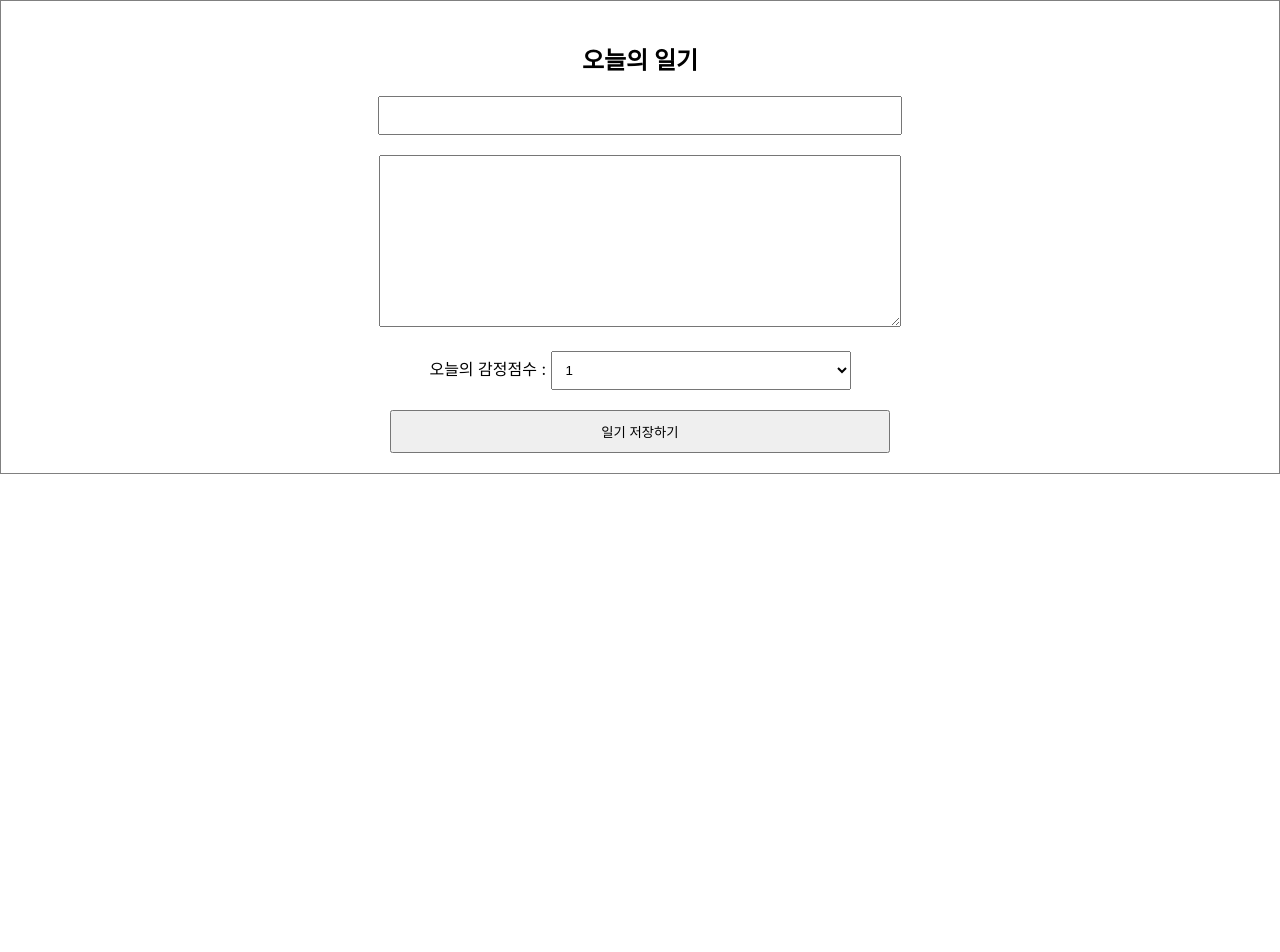
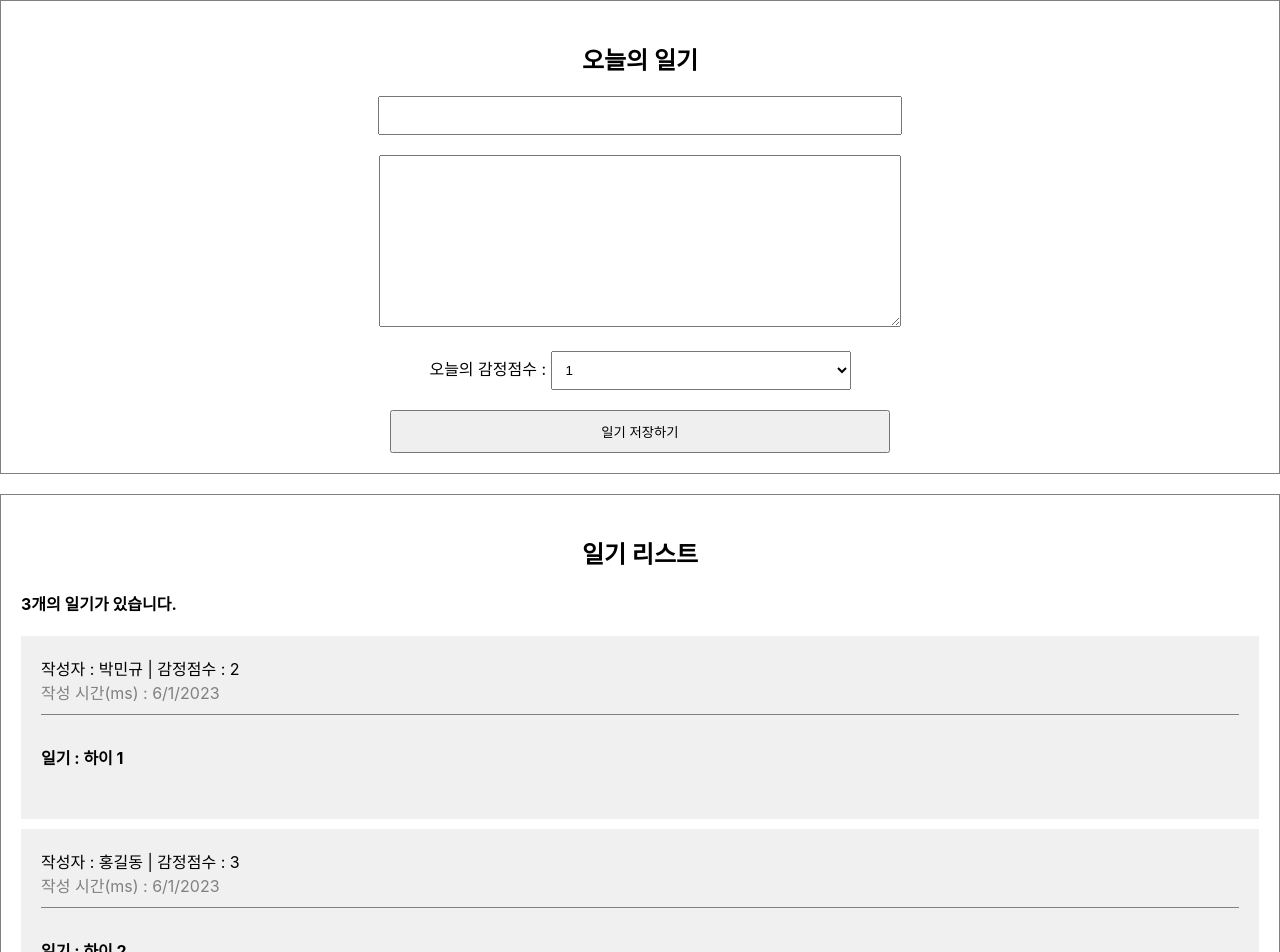
Before and after one commit to 7p3m1k/simplediary, a React (Create React App) app: page / in a window 1280 px wide. Shown: the top 952 px of the page. Before the commit the page ends 800 px from the top, so only its background shows below. Built offline with nearby package versions, Linux system fonts and the light colour scheme.

Commit message:
DiaryList 리스트 추가 더미데이터 추가

```diff
--- a/src/App.css
+++ b/src/App.css
@@ -26,3 +26,39 @@
   padding: 10px;
   cursor: pointer;
 }
+
+/* List */
+
+.DiaryList {
+  border: 1px solid gray;
+  padding: 20px;
+  margin-top: 20px;
+}
+
+.DiaryList h2 {
+  text-align: center;
+}
+
+/* Item */
+
+.DiaryItem {
+  background-color: rgb(240, 240, 240);
+  margin-bottom: 10px;
+  padding: 20px;
+}
+
+.DiaryItem .info {
+  border-bottom: 1px solid gray;
+  padding-bottom: 10px;
+  margin-bottom: 10px;
+}
+
+.DiaryItem .date {
+  color: gray;
+}
+
+.DiaryItem .content {
+  font-weight: bold;
+  margin-bottom: 30px;
+  margin-top: 30px;
+}
--- a/src/App.js
+++ b/src/App.js
@@ -1,10 +1,37 @@
+import React, { useState, useEffect } from "react";
 import "./App.css";
 import DiaryEditor from "./DiaryEditor";
+import DiaryList from "./DiaryList";
+
+const dummyList = [
+  {
+    id: 1,
+    author: "박민규",
+    content: "하이 1",
+    emotion: 2,
+    created_date: new Date().getTime(),
+  },
+  {
+    id: 2,
+    author: "홍길동",
+    content: "하이 2",
+    emotion: 3,
+    created_date: new Date().getTime(),
+  },
+  {
+    id: 3,
+    author: "개똥이",
+    content: "하이 3",
+    emotion: 1,
+    created_date: new Date().getTime(),
+  },
+];
 
 function App() {
   return (
     <div className="App">
       <DiaryEditor />
+      <DiaryList diaryList={dummyList} />
     </div>
   );
 }
--- /dev/null
+++ b/src/DiaryItem.js
@@ -0,0 +1,18 @@
+const DiaryItem = ({ author, content, emotion, created_date, id }) => {
+  return (
+    <div className="DiaryItem">
+      <div className="info" key={id}>
+        <span>
+          작성자 : {author} | 감정점수 : {emotion}
+        </span>
+        <br />
+        <span className="date">
+          작성 시간(ms) : {new Date(created_date).toLocaleDateString()}
+        </span>
+      </div>
+      <div className="content">일기 : {content}</div>
+    </div>
+  );
+};
+
+export default DiaryItem;
--- /dev/null
+++ b/src/DiaryList.js
@@ -0,0 +1,21 @@
+import DiaryItem from "./DiaryItem";
+
+const DiaryList = ({ diaryList }) => {
+  return (
+    <div className="DiaryList">
+      <h2>일기 리스트</h2>
+      <h4>{diaryList.length}개의 일기가 있습니다.</h4>
+      <div>
+        {diaryList.map((it) => (
+          <DiaryItem key={it.id} {...it} />
+        ))}
+      </div>
+    </div>
+  );
+};
+
+DiaryList.defaultProps = {
+  diaryList: [],
+};
+
+export default DiaryList;
```
